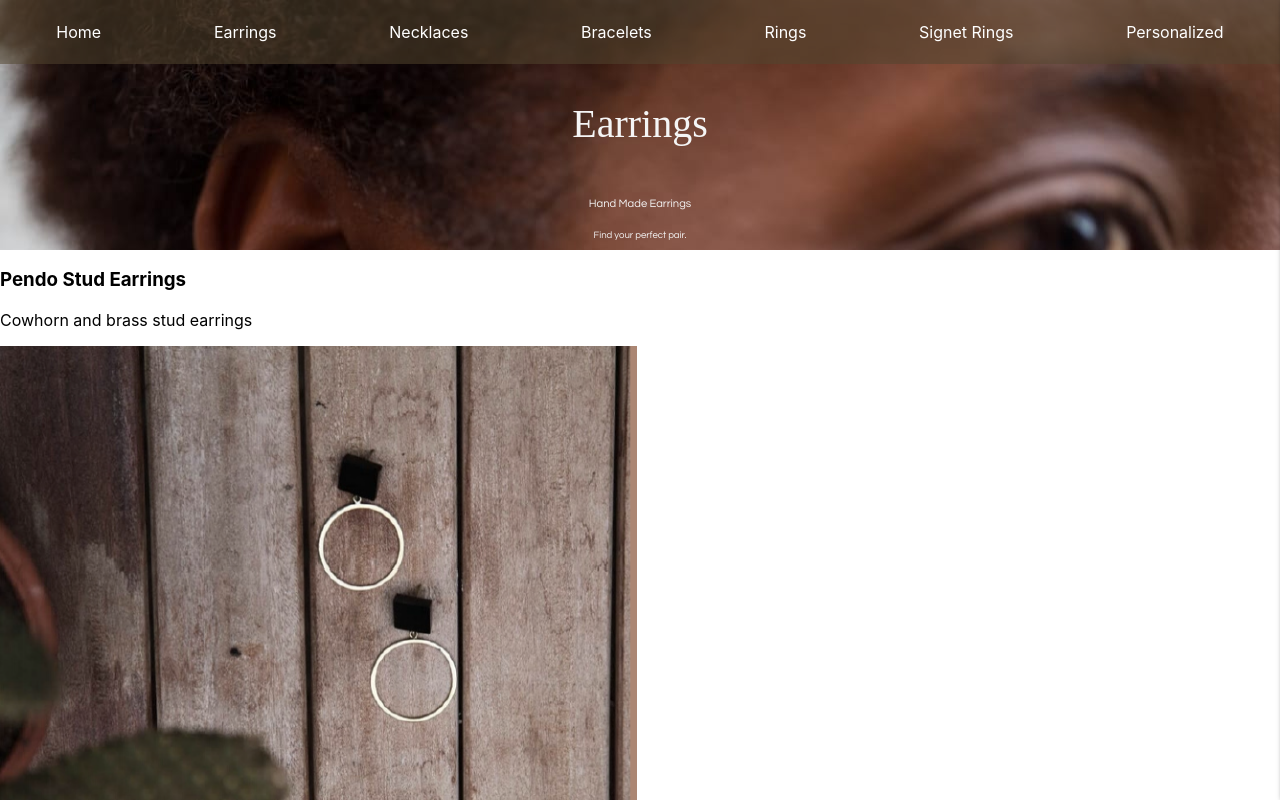
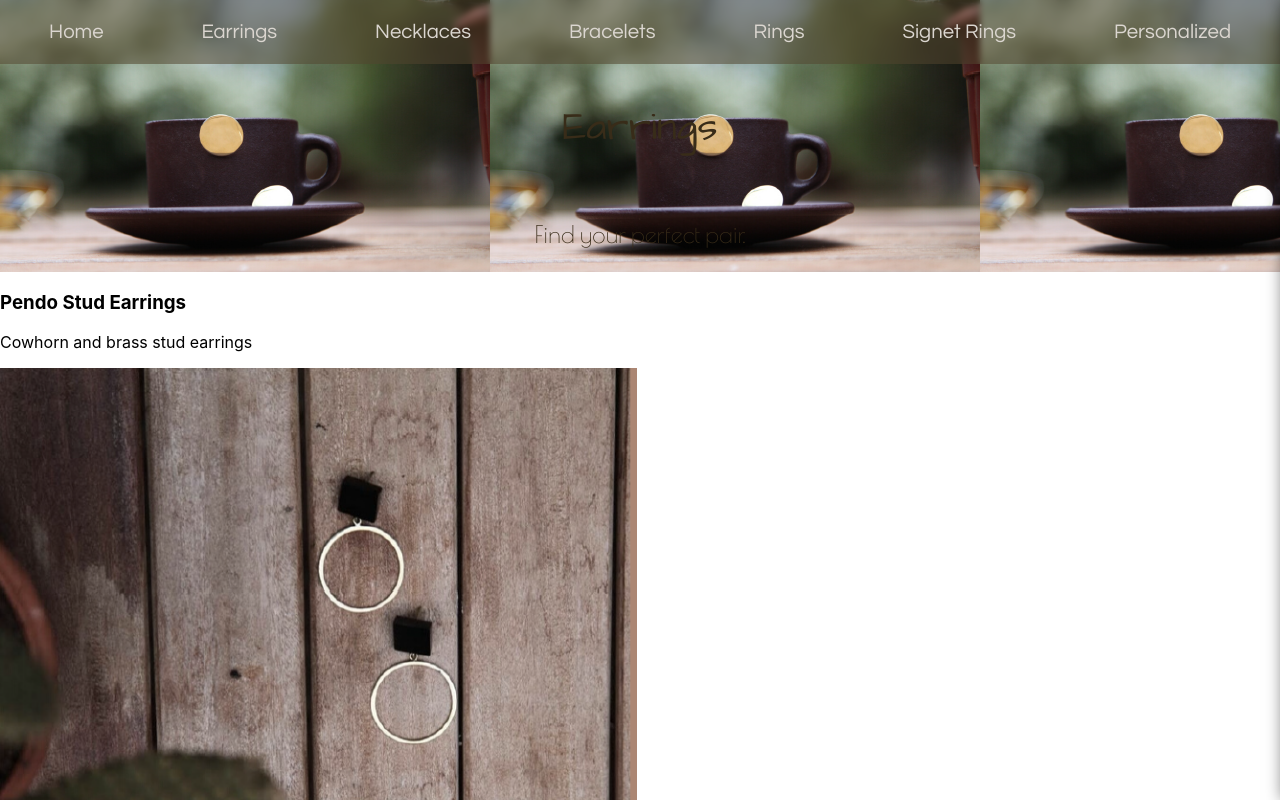
Before and after one commit to markgitau/kadari, a React (Create React App) app: page /earrings in a window 1280 px wide. Shown: the top 800 px of the page. Built offline with nearby package versions, Linux system fonts and the light colour scheme; a web font is replaced by a local one.

Commit message:
more css

```diff
--- a/src/App.css
+++ b/src/App.css
@@ -1,6 +1,7 @@
 @import url("https://fonts.googleapis.com/css2?family=Questrial&display=swap");
 @import url("https://fonts.googleapis.com/css2?family=Ovo&display=swap");
-
+@import url("https://fonts.googleapis.com/css2?family=Architects+Daughter&display=swap");
+@import url("https://fonts.googleapis.com/css2?family=Poiret+One&display=swap");
 body {
   margin: 0;
   padding: 0;
@@ -12,6 +13,7 @@ body {
   position: fixed;
   width: 100%;
   background: rgba(83, 71, 47, 0.534);
+  backdrop-filter: blur(3px);
   height: 7.957559681697613vh;
 
 }
@@ -31,14 +33,18 @@ body {
 .nav-links li {
 
   text-decoration: none;
-  color:white;
+  color:rgb(219, 214, 208);
+  font-size: 127%;
+  font-family: 'Questrial', sans-serif;
 }
 
 .mobile  {
   display: flex;
   height: 100%;
+  width: 100%;
   color: white;
   align-items: center;
+  justify-content: space-evenly;
 
 
 }
@@ -76,7 +82,8 @@ body {
 .drawer-links {
   height: 100%;
   background: rgba(160, 153, 139, 0.336);
-  box-shadow: 2px 0px 5px rgba(0, 0, 0, 0.5);
+  backdrop-filter: blur(6px);
+  box-shadow: 2px 0px 15px rgba(0, 0, 0, 0.5);
   position: fixed;
   margin: 0;
   top: 0;
@@ -101,7 +108,10 @@ body {
   padding-bottom: 15px;
   text-decoration: none;
   list-style: none;
+  font-family: 'Questrial', sans-serif;
+  color: rgb(24, 18, 9);
 }
+
 
 .drawer-links.open {
   transform: translateX(0);
@@ -116,6 +126,7 @@ body {
   width: 100%;
   height:100%;
   background-color: rgba(0, 0, 0, 0.2);
+
   z-index: 100;
   transition: background-color 0.4s ease-out;
 }
@@ -128,6 +139,15 @@ body {
   .nav-links {
     display: none;
   }
+
+  .button {
+    position: fixed;
+    display: flex;
+    top: 0;
+    right: 0;
+    z-index: 400;
+  }
+
   [type="earrings-intro"] {
     background-image: url("./attachments/WhatsApp\ Image\ 2019-01-11\ at\ 13.05.11\ \(1\).jpeg");
   }
@@ -159,8 +179,12 @@ body {
     display: none;
   }
 
+  .button {
+    display: none;
+  }
+
   [type="earrings-intro"] {
-    background-image: url("./attachments/WhatsApp\ Image\ 2019-01-11\ at\ 13.05.11\ \(1\).jpeg");
+    background-image: url("./attachments/lazi-earrings.PNG");
   }
 
   [type="bracelets-intro"] {
@@ -186,7 +210,7 @@ body {
 }
 
 .home {
-  background-image: url("./attachments/IMG_9150-compressed.png");
+  background-image: url("./attachments/IMG_9307-compressed.CR2");
   background-size: cover;
   height: 100vh;
   display: flex;
@@ -195,6 +219,8 @@ body {
   justify-content: center;
   align-items: center;
 }
+
+
 
 .social-menu {
   padding-bottom: 10vh;
@@ -206,7 +232,7 @@ body {
 .social-menu a {
   padding-left: 15px;
   padding-right: 15px;
-  color: rgb(153, 145, 134);
+  color: rgba(185, 179, 170, 0.712);
 }
 
 .social-menu a:hover {
@@ -219,28 +245,29 @@ body {
 }
 
 [type$="-intro"] {
-  color: whitesmoke;
+  color: rgb(56, 44, 25);
   font-family: 'Ovo', serif;
   font-weight: lighter;
   display: flex;
   flex-direction: column;
   align-items: center;
+  justify-content: space-evenly;
+  min-height: 34vh;
 }
-
 
 
 .header {
   font-size: 250%;
+  font-family: 'Architects Daughter', cursive;
 }
 
-.intro, .extra {
-  font-family: 'Questrial', sans-serif;
-  font-size: 60%;
+.intro {
+  font-family: 'Poiret One', cursive;
+  /* font-family: 'Questrial', sans-serif; */
+  font-size: 150%;
   font-weight: lighter;
 }
-.intro {
-  font-size: 70%;
-}
+
 
 img {
   max-width: 70%;
@@ -253,6 +280,7 @@ img {
   font-weight: lighter;
   font-size: 190%;
   color: rgb(192, 163, 127);
+  justify-self: center;
 }
 
 a:link {
--- a/src/pages/Bracelets.js
+++ b/src/pages/Bracelets.js
@@ -12,7 +12,7 @@ import zuri from '../attachments/zuri-bracelet.jpeg';
 function Bracelets (){
     return(
         <div>
-            <Introduction type="bracelets-intro" name="Bracelets" intro="Hand Made Bracelets" extra="Giving you a new style." />
+            <Introduction type="bracelets-intro" name="Bracelets" intro="Giving you a new style." />
             <Product className="kambe" name ="Kambe Bracelet" description="Men's brass bracelet" price="KES 1000" image={kambe} />
             <Product className="kasandi" name ="Kasandi Bracelet" description="Asymmetrical textured brass bracelet" price="KES 700" image={kasandi} />
             <Product className="mueni" name ="Mueni Bracelet" description="Brass bracelet with aluminium wire detail" price="KES 800" image={mueni} />
--- a/src/pages/Earrings.js
+++ b/src/pages/Earrings.js
@@ -19,7 +19,7 @@ import tumaini from '../attachments/tumaini-earrings.PNG';
 function Earrings (){
     return(
         <div>
-            <Introduction type="earrings-intro" name="Earrings" intro="Hand Made Earrings" extra="Find your perfect pair." />
+            <Introduction type="earrings-intro" name="Earrings" intro="Find your perfect pair." />
             <Product className="pendo" name ="Pendo Stud Earrings" description="Cowhorn and brass stud earrings" price="KES 650" image={pendo} />
             <Product className="duara" name ="Duara Earrings" description="Brass earrings" price="KES 650" image={duara} />
             <Product className="fahari" name ="Fahari Earrings" description="Brass earrings" price="KES 800" image={fahari} />
--- a/src/pages/Home.js
+++ b/src/pages/Home.js
@@ -6,7 +6,7 @@ import SocialMenu from './SocialMenu.js';
 function Home (){
     return (
         <main className="home">
-            <Introduction type="home-intro" intro="Bling it on!" extra="Hand-made timeless and tasteful jewelry." />
+            <Introduction type="home-intro" name="Bling it on!" intro="Ethically inspired, hand-made, timeless, and tasteful jewelry." />
             <div className="space" />
             <SocialMenu />
 
--- a/src/pages/Introduction.js
+++ b/src/pages/Introduction.js
@@ -10,9 +10,6 @@ function Introduction ({type, name, intro, extra}){
             <p className="intro">
                 {intro}
             </p>
-            <p className="extra">
-                {extra}
-            </p>
         </div>
     );
 }
--- a/src/pages/Navigation.js
+++ b/src/pages/Navigation.js
@@ -16,6 +16,8 @@ const Navigation = props => (
                 </Link>
             </div>
             <div className="space"></div>
+        </div>
+        <div className="button">
             <Button click={props.drawerClickHandler} show={props.show}/>
         </div>
         <nav>
--- a/src/pages/Necklaces.js
+++ b/src/pages/Necklaces.js
@@ -12,7 +12,7 @@ import tachonyi from '../attachments/tachonyi-set.jpeg';
 function Necklaces(){
     return (
         <div className="necklaces">
-            <Introduction type="necklaces-intro" name="Necklaces" intro="Hand Made Necklaces" extra="Look different." />
+            <Introduction type="necklaces-intro" name="Necklaces" intro="Look different." />
             <Product className="giriama" name ="Giriama Pendant Necklace" description="Brass Pendant Necklace" price="KES 1800" image={giriama} />
             <Product className="kumi" name ="Kumi Kumi Necklace" description="Brass and cowhorn pendant necklace" price="KES 1050" image={kumi} />
             <Product className="tachonyi" name ="Tachonyi Set" description="Brass Studs and Choker" price="KES 1200" image={tachonyi} />
--- a/src/pages/PersonalizedBracelets.js
+++ b/src/pages/PersonalizedBracelets.js
@@ -10,7 +10,7 @@ import ukariri from '../attachments/ukariri-mantra-bracelet.jpg';
 function PersonalizedBracelets (){
     return(
         <div>
-            <Introduction type="personalized-intro" name="Personalized" intro="Custom jewelry" extra="Made just for you." />
+            <Introduction type="personalized-intro" name="Personalized" intro="Made just for you." />
             <Product classname="ukariri" name ="Ukariri Mantra Bracelet" description="Brass cuff bracelet engraved with your favorite mantra" price="KES 1200" image={ukariri} />
         </div>
     );
--- a/src/pages/Rings.js
+++ b/src/pages/Rings.js
@@ -8,7 +8,7 @@ import nafula from '../attachments/nafula-ring.PNG';
 function Rings (){
     return(
         <div>
-            <Introduction type="rings-intro" name="Rings" intro="Hand Made Rrings" extra="Style with precious simplicity." />
+            <Introduction type="rings-intro" name="Rings" intro="Style with precious simplicity." />
             <Product className="amani" name ="Amani Ring" description="Brass Ring" price="KES 500" image={amani} />
             <Product className="nafula" name ="Nafula Ring" description="Brass ring with textured finish" price="KES 600" image={nafula} />
         </div>
--- a/src/pages/SignetRings.js
+++ b/src/pages/SignetRings.js
@@ -6,7 +6,7 @@ import Introduction from './Introduction';
 function SignetRings (){
     return(
         <div>
-            <Introduction type="signet-intro" name="Signet Rings" intro="Hand made Signet Rings" extra="." />
+            <Introduction type="signet-intro" name="Signet Rings" intro="Hand made Signet Rings" />
 
         </div>
     );
```
